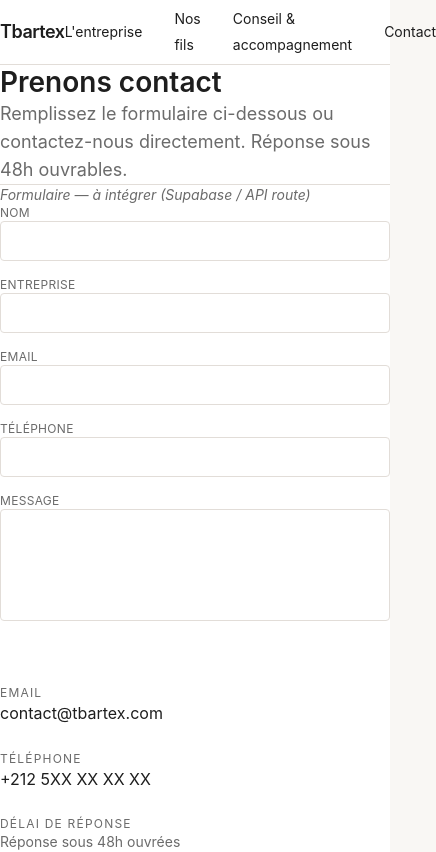
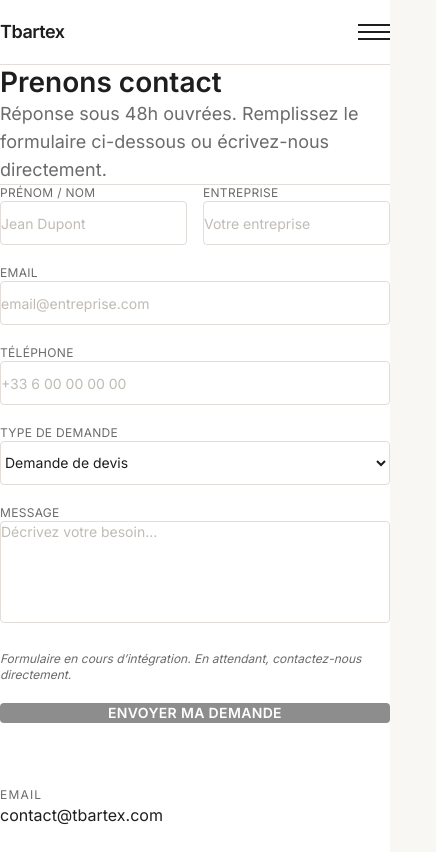
Before and after one commit to Tyouness/tbartex, a Next.js app: page /contact in a window 390 px wide. Shown: the top 852 px of the page, 436 px wide, since content can reach past the window. Built offline with nearby package versions, Linux system fonts and the light colour scheme.

Commit message:
feat: V1 front — Inter font, header responsive, content centralisé, pages améliorées

```diff
--- a/app/conseil/page.tsx
+++ b/app/conseil/page.tsx
@@ -9,14 +9,20 @@ export default function ConseilPage() {
     <>
       <PageHero
         title="Conseil & accompagnement"
-        subtitle="Tbartex ne se limite pas à la fourniture de fils. Nous accompagnons nos clients dans leurs choix techniques et commerciaux."
+        subtitle="Tbartex ne se limite pas à la fourniture de fils. Nous accompagnons nos clients dans leurs choix techniques et commerciaux pour préserver la qualité et améliorer les marges."
       />
 
       <SectionWrapper alternate>
         <Container>
-          <div className="grid grid-cols-1 sm:grid-cols-2 gap-10">
-            {axesValeur.map((axe) => (
-              <div key={axe.id}>
+          <div className="grid grid-cols-1 md:grid-cols-2 gap-10">
+            {axesValeur.map((axe, i) => (
+              <div
+                key={axe.id}
+                className="p-6 border border-[#e2ddd8] bg-[#f9f7f4]"
+              >
+                <p className="text-xs uppercase tracking-widest text-[#c8a96e] mb-3">
+                  {String(i + 1).padStart(2, "0")}
+                </p>
                 <h3 className="text-base font-semibold text-[#1e1e1e] mb-3">{axe.titre}</h3>
                 <p className="text-sm text-[#6b6b6b]">{axe.corps}</p>
               </div>
--- a/app/contact/page.tsx
+++ b/app/contact/page.tsx
@@ -1,66 +1,115 @@
+"use client";
+
 import Container from "@/components/ui/Container";
 import SectionWrapper from "@/components/ui/SectionWrapper";
 import PageHero from "@/components/sections/PageHero";
+import Button from "@/components/ui/Button";
 import { siteConfig } from "@/content/site";
+
+const inputClass =
+  "w-full h-11 px-4 border border-[#e2ddd8] bg-white text-sm text-[#1e1e1e] rounded-[4px] outline-none focus:border-[#c8a96e] transition-colors placeholder:text-[#c0bbb5]";
+
+const labelClass = "block text-xs uppercase tracking-wide text-[#6b6b6b] mb-2";
 
 export default function ContactPage() {
   return (
     <>
       <PageHero
         title="Prenons contact"
-        subtitle="Remplissez le formulaire ci-dessous ou contactez-nous directement. Réponse sous 48h ouvrables."
+        subtitle={`${siteConfig.delaiReponse}. Remplissez le formulaire ci-dessous ou écrivez-nous directement.`}
       />
 
       <SectionWrapper alternate>
         <Container>
-          <div className="grid grid-cols-1 sm:grid-cols-2 gap-16">
+          <div className="grid grid-cols-1 md:grid-cols-2 gap-16">
 
-            {/* Formulaire placeholder — sera connecté à Supabase */}
-            <div>
-              <p className="text-sm text-[#a0a0a0] mb-6 italic">
-                Formulaire — à intégrer (Supabase / API route)
-              </p>
-              <div className="flex flex-col gap-4">
-                {["Nom", "Entreprise", "Email", "Téléphone"].map((field) => (
-                  <div key={field}>
-                    <label className="block text-xs uppercase tracking-wide text-[#6b6b6b] mb-1">
-                      {field}
-                    </label>
-                    <div className="h-10 border border-[#e2ddd8] rounded-[4px] bg-white" />
-                  </div>
-                ))}
+            {/* Formulaire — non fonctionnel, à brancher avec Supabase */}
+            <form className="flex flex-col gap-5" onSubmit={(e) => e.preventDefault()}>
+              <div className="grid grid-cols-2 gap-4">
                 <div>
-                  <label className="block text-xs uppercase tracking-wide text-[#6b6b6b] mb-1">
-                    Message
-                  </label>
-                  <div className="h-28 border border-[#e2ddd8] rounded-[4px] bg-white" />
+                  <label className={labelClass}>Prénom / Nom</label>
+                  <input
+                    type="text"
+                    placeholder="Jean Dupont"
+                    className={inputClass}
+                    disabled
+                  />
+                </div>
+                <div>
+                  <label className={labelClass}>Entreprise</label>
+                  <input
+                    type="text"
+                    placeholder="Votre entreprise"
+                    className={inputClass}
+                    disabled
+                  />
                 </div>
               </div>
-            </div>
+              <div>
+                <label className={labelClass}>Email</label>
+                <input
+                  type="email"
+                  placeholder="email@entreprise.com"
+                  className={inputClass}
+                  disabled
+                />
+              </div>
+              <div>
+                <label className={labelClass}>Téléphone</label>
+                <input
+                  type="tel"
+                  placeholder="+33 6 00 00 00 00"
+                  className={inputClass}
+                  disabled
+                />
+              </div>
+              <div>
+                <label className={labelClass}>Type de demande</label>
+                <select className={`${inputClass} cursor-not-allowed`} disabled>
+                  <option>Demande de devis</option>
+                  <option>Demande d’information</option>
+                  <option>Autre</option>
+                </select>
+              </div>
+              <div>
+                <label className={labelClass}>Message</label>
+                <textarea
+                  placeholder="Décrivez votre besoin…"
+                  rows={5}
+                  className={`${inputClass} h-auto py-3 resize-none`}
+                  disabled
+                />
+              </div>
+              <p className="text-xs text-[#a0a0a0] italic">
+                Formulaire en cours d’intégration. En attendant, contactez-nous directement.
+              </p>
+              <Button type="submit" variant="primary" className="opacity-50 cursor-not-allowed">
+                Envoyer ma demande
+              </Button>
+            </form>
 
-            {/* Coordonnées directes */}
-            <div className="flex flex-col gap-6">
+            {/* Coordonnées */}
+            <div className="flex flex-col gap-8">
               <div>
-                <p className="text-xs uppercase tracking-widest text-[#a0a0a0] mb-2">Email</p>
+                <p className="text-xs uppercase tracking-widest text-[#a0a0a0] mb-3">Email</p>
                 <a
                   href={`mailto:${siteConfig.email}`}
-                  className="text-[#1e1e1e] hover:text-[#c8a96e] transition-colors"
+                  className="text-base text-[#1e1e1e] hover:text-[#c8a96e] transition-colors"
                 >
                   {siteConfig.email}
                 </a>
               </div>
               <div>
-                <p className="text-xs uppercase tracking-widest text-[#a0a0a0] mb-2">Téléphone</p>
+                <p className="text-xs uppercase tracking-widest text-[#a0a0a0] mb-3">Téléphone</p>
                 <a
                   href={`tel:${siteConfig.telephone}`}
-                  className="text-[#1e1e1e] hover:text-[#c8a96e] transition-colors"
+                  className="text-base text-[#1e1e1e] hover:text-[#c8a96e] transition-colors"
                 >
                   {siteConfig.telephone}
                 </a>
               </div>
-              <div>
-                <p className="text-xs uppercase tracking-widest text-[#a0a0a0] mb-2">Délai de réponse</p>
-                <p className="text-sm text-[#6b6b6b]">{siteConfig.delaiReponse}</p>
+              <div className="border-t border-[#e2ddd8] pt-6">
+                <p className="text-sm text-[#6b6b6b]">{siteConfig.delaiReponse}.</p>
               </div>
             </div>
 
--- a/app/entreprise/page.tsx
+++ b/app/entreprise/page.tsx
@@ -2,6 +2,7 @@ import Container from "@/components/ui/Container";
 import SectionWrapper from "@/components/ui/SectionWrapper";
 import PageHero from "@/components/sections/PageHero";
 import CtaBanner from "@/components/sections/CtaBanner";
+import { siteConfig } from "@/content/site";
 
 export default function EntreprisePage() {
   return (
@@ -11,34 +12,46 @@ export default function EntreprisePage() {
         subtitle="Tbartex est une entreprise marocaine spécialisée dans l’importation et la revente B2B de fils textiles, fondée en 2005."
       />
 
+      {/* Activité */}
       <SectionWrapper alternate>
         <Container>
-          <h2 className="text-2xl font-semibold text-[#1e1e1e] mb-6">Notre activité</h2>
-          <p className="text-[#6b6b6b] mb-4">
-            Tbartex approvisionne des industriels textiles en fils de qualité, en volumes adaptés
-            aux besoins de la production. Notre métier principal : l’importation et la revente
-            B2B de fils textiles.
-          </p>
-          <p className="text-[#6b6b6b]">
-            Nous travaillons avec un réseau de sourcing international sélectionné pour sa
-            fiabilité et la régularité de ses livraisons.
-          </p>
+          <div className="grid grid-cols-1 md:grid-cols-2 gap-12 items-start">
+            <div>
+              <h2 className="text-xl font-semibold text-[#1e1e1e] mb-5">Notre activité</h2>
+              <p className="text-[#6b6b6b] mb-4">
+                Tbartex approvisionne des industriels textiles en fils de qualité,
+                en volumes adaptés aux besoins de la production. Notre métier :
+                l’importation et la revente B2B de fils textiles à des clients
+                professionnels exigeants.
+              </p>
+              <p className="text-[#6b6b6b]">
+                Fondée en {siteConfig.anneeCreation}, l’entreprise a développé un
+                réseau de sourcing international sélectionné pour sa fiabilité et la
+                régularité de ses livraisons.
+              </p>
+            </div>
+            <div>
+              <h2 className="text-xl font-semibold text-[#1e1e1e] mb-5">Notre réseau</h2>
+              <p className="text-[#6b6b6b]">
+                Tbartex travaille avec un réseau de fournisseurs internationaux
+                sélectionnés pour leur sérieux, leurs standards de qualité et leur
+                capacité à livrer en volumes réguliers. Ce réseau nous permet de
+                répondre à des demandes variées, y compris hors catalogue.
+              </p>
+            </div>
+          </div>
         </Container>
       </SectionWrapper>
 
+      {/* Engagements */}
       <SectionWrapper>
         <Container>
-          <h2 className="text-2xl font-semibold text-[#1e1e1e] mb-6">Nos engagements</h2>
-          <ul className="flex flex-col gap-4">
-            {[
-              "Approvisionnement régulier en volumes adaptés",
-              "Qualité constante et maîtrisée",
-              "Réactivité et disponibilité",
-              "Conseil personnalisé selon l’usage final",
-            ].map((item) => (
-              <li key={item} className="flex items-start gap-3">
-                <span className="mt-1 w-1.5 h-1.5 rounded-full bg-[#c8a96e] shrink-0" />
-                <span className="text-[#6b6b6b] text-sm">{item}</span>
+          <h2 className="text-xl font-semibold text-[#1e1e1e] mb-8">Nos engagements</h2>
+          <ul className="grid grid-cols-1 sm:grid-cols-2 gap-4">
+            {siteConfig.engagements.map((item) => (
+              <li key={item} className="flex items-start gap-4 p-5 border border-[#e2ddd8] bg-white">
+                <span className="mt-1.5 w-1.5 h-1.5 rounded-full bg-[#c8a96e] shrink-0" />
+                <span className="text-sm text-[#6b6b6b]">{item}</span>
               </li>
             ))}
           </ul>
--- a/app/globals.css
+++ b/app/globals.css
@@ -1,6 +1,6 @@
 @import "tailwindcss";
 
-/* ─── Variables de design — à affiner à l'étape charte visuelle ─── */
+/* ─── Variables de design ─── */
 :root {
   --color-bg: #f9f7f4;
   --color-surface: #ffffff;
@@ -9,7 +9,6 @@
   --color-accent: #c8a96e;
   --color-accent-dark: #a88a52;
   --color-border: #e2ddd8;
-  --font-sans: 'Inter', system-ui, -apple-system, sans-serif;
   --max-width: 1200px;
   --radius: 4px;
 }
@@ -31,12 +30,12 @@ html {
 body {
   background-color: var(--color-bg);
   color: var(--color-text);
-  font-family: var(--font-sans);
+  font-family: var(--font-inter), system-ui, -apple-system, sans-serif;
   line-height: 1.6;
   -webkit-font-smoothing: antialiased;
 }
 
-/* ─── Typographie de base ─── */
+/* ─── Typographie ─── */
 h1, h2, h3, h4 {
   line-height: 1.25;
   font-weight: 600;
--- a/app/layout.tsx
+++ b/app/layout.tsx
@@ -1,7 +1,14 @@
 import type { Metadata } from "next";
+import { Inter } from "next/font/google";
 import "./globals.css";
 import Header from "@/components/layout/Header";
 import Footer from "@/components/layout/Footer";
+
+const inter = Inter({
+  subsets: ["latin"],
+  variable: "--font-inter",
+  display: "swap",
+});
 
 export const metadata: Metadata = {
   title: "Tbartex — Importateur B2B de fils textiles",
@@ -15,7 +22,7 @@ export default function RootLayout({
   children: React.ReactNode;
 }) {
   return (
-    <html lang="fr">
+    <html lang="fr" className={inter.variable}>
       <body>
         <Header />
         <main>{children}</main>
--- a/app/nos-fils/page.tsx
+++ b/app/nos-fils/page.tsx
@@ -9,34 +9,46 @@ export default function NosFilsPage() {
     <>
       <PageHero
         title="Nos fils"
-        subtitle="Tbartex propose une gamme de fils textiles organisée par univers de production, adaptée aux besoins industriels en volume."
+        subtitle="Une gamme organisée par univers de production, adaptée aux besoins industriels en volume. Les fils listés ci-dessous représentent nos familles principales — d’autres références sont disponibles sur demande."
       />
 
+      {/* Grille des univers */}
       <SectionWrapper alternate>
         <Container>
-          <div className="grid grid-cols-1 sm:grid-cols-2 lg:grid-cols-3 gap-8">
+          <div className="grid grid-cols-1 sm:grid-cols-2 lg:grid-cols-3 gap-6">
             {univers.map((u) => (
               <div
                 key={u.id}
-                className="border border-[#e2ddd8] p-6 bg-[#f9f7f4]"
+                className="flex flex-col border border-[#e2ddd8] p-6 bg-[#f9f7f4]"
               >
-                <h3 className="text-base font-semibold text-[#1e1e1e] mb-3">{u.titre}</h3>
-                <p className="text-sm text-[#6b6b6b] mb-4">{u.description}</p>
-                <p className="text-xs text-[#a0a0a0]">
-                  {u.matieres.join(" · ")}
-                </p>
+                <h3 className="text-sm font-semibold text-[#1e1e1e] uppercase tracking-wide mb-3">
+                  {u.titre}
+                </h3>
+                <p className="text-sm text-[#6b6b6b] mb-5 flex-1">{u.description}</p>
+                <div className="pt-4 border-t border-[#e2ddd8]">
+                  <p className="text-xs text-[#a0a0a0] leading-relaxed">
+                    {u.matieres.join(" · ")}
+                  </p>
+                </div>
               </div>
             ))}
           </div>
         </Container>
       </SectionWrapper>
 
+      {/* Sourcing sur demande */}
       <SectionWrapper>
         <Container>
-          <p className="text-[#6b6b6b]">
-            Vous recherchez une référence spécifique non listée ci-dessus ?
-            Notre réseau de sourcing couvre des besoins hors catalogue standard.
-          </p>
+          <div className="max-w-2xl">
+            <h2 className="text-xl font-semibold text-[#1e1e1e] mb-4">
+              Vous ne trouvez pas ce que vous cherchez ?
+            </h2>
+            <p className="text-[#6b6b6b]">
+              Notre réseau de sourcing couvre des besoins hors catalogue standard.
+              Si votre référence ne figure pas dans les familles ci-dessus,
+              contactez-nous avec votre cahier des charges.
+            </p>
+          </div>
         </Container>
       </SectionWrapper>
 
--- a/app/page.tsx
+++ b/app/page.tsx
@@ -2,6 +2,7 @@ import Container from "@/components/ui/Container";
 import SectionWrapper from "@/components/ui/SectionWrapper";
 import Button from "@/components/ui/Button";
 import CtaBanner from "@/components/sections/CtaBanner";
+import { siteConfig } from "@/content/site";
 
 export default function HomePage() {
   return (
@@ -9,19 +10,21 @@ export default function HomePage() {
       {/* Hero */}
       <section className="py-24 bg-white border-b border-[#e2ddd8]">
         <Container>
-          <p className="text-xs uppercase tracking-widest text-[#c8a96e] mb-4">
+          <p className="text-xs uppercase tracking-widest text-[#c8a96e] mb-5">
             Importateur B2B de fils textiles
           </p>
-          <h1 className="text-5xl font-semibold text-[#1e1e1e] max-w-2xl mb-6 leading-tight">
-            Tbartex
+          <h1 className="font-semibold text-[#1e1e1e] max-w-2xl mb-6 leading-tight">
+            Tbartex approvisionne les industriels textiles qui exigent
+            fiabilité, volume et conseil.
           </h1>
           <p className="text-lg text-[#6b6b6b] max-w-xl mb-10">
-            Fourniture de fils textiles en volumes industriels.
-            Sourcing international, conseil expert, approvisionnement régulier.
+            Depuis {siteConfig.anneeCreation}, Tbartex fournit des fils textiles
+            en gros à des clients professionnels. Sourcing international,
+            gamme large, accompagnement concret.
           </p>
           <div className="flex flex-wrap gap-4">
             <Button href="/contact" variant="primary">
-              Nous contacter
+              Parler de votre besoin
             </Button>
             <Button href="/nos-fils" variant="secondary">
               Découvrir nos fils
@@ -30,23 +33,54 @@ export default function HomePage() {
         </Container>
       </section>
 
-      {/* Positionnement */}
+      {/* Positionnement — 3 points */}
       <SectionWrapper alternate>
         <Container>
-          <h2 className="text-2xl font-semibold text-[#1e1e1e] mb-10">
+          <h2 className="text-xl font-semibold text-[#1e1e1e] mb-10">
             Pourquoi Tbartex
           </h2>
           <div className="grid grid-cols-1 sm:grid-cols-3 gap-8">
-            {[
-              { titre: "Sourcing international", texte: "Un réseau d’approvisionnement fiable et sélectionné pour la régularité et la qualité." },
-              { titre: "Large gamme de fils", texte: "Chaussettes, bonneterie, tissage, bandes élastiques, fils spéciaux — selon l’usage réel." },
-              { titre: "Conseil expert", texte: "Alternatives, optimisation des marges, orientation selon l’usage final." },
-            ].map((item) => (
-              <div key={item.titre}>
-                <h3 className="text-base font-semibold text-[#1e1e1e] mb-2">{item.titre}</h3>
-                <p className="text-sm text-[#6b6b6b]">{item.texte}</p>
+            {siteConfig.positionnement.map((point) => (
+              <div key={point.titre}>
+                <h3 className="text-sm font-semibold text-[#1e1e1e] uppercase tracking-wide mb-3">
+                  {point.titre}
+                </h3>
+                <p className="text-sm text-[#6b6b6b]">{point.texte}</p>
               </div>
             ))}
+          </div>
+        </Container>
+      </SectionWrapper>
+
+      {/* Chiffres clés */}
+      <SectionWrapper>
+        <Container>
+          <div className="grid grid-cols-3 gap-8 border-t border-b border-[#e2ddd8] py-12">
+            {siteConfig.chiffresCles.map((c) => (
+              <div key={c.label} className="text-center">
+                <p className="text-3xl font-semibold text-[#1e1e1e] mb-2">{c.valeur}</p>
+                <p className="text-xs uppercase tracking-widest text-[#a0a0a0]">{c.label}</p>
+              </div>
+            ))}
+          </div>
+        </Container>
+      </SectionWrapper>
+
+      {/* Aperçu valeur ajoutée */}
+      <SectionWrapper alternate>
+        <Container>
+          <div className="max-w-2xl">
+            <h2 className="text-xl font-semibold text-[#1e1e1e] mb-4">
+              Plus qu’un fournisseur de fil
+            </h2>
+            <p className="text-[#6b6b6b] mb-6">
+              Tbartex conseille ses clients sur le choix des matières, propose des
+              alternatives adaptées et aide à préserver la qualité tout en
+              optimisant les coûts. Un rôle de partenaire, pas seulement de vendeur.
+            </p>
+            <Button href="/conseil" variant="ghost">
+              Voir notre approche &rarr;
+            </Button>
           </div>
         </Container>
       </SectionWrapper>
@@ -54,7 +88,7 @@ export default function HomePage() {
       {/* CTA final */}
       <CtaBanner
         heading="Un besoin spécifique ? Parlons-en."
-        buttonLabel="Parler de votre besoin"
+        buttonLabel="Nous contacter"
         buttonHref="/contact"
       />
     </>
--- a/components/layout/Header.tsx
+++ b/components/layout/Header.tsx
@@ -1,4 +1,7 @@
+"use client";
+
 import Link from "next/link";
+import { useState } from "react";
 
 const navLinks = [
   { label: "L'entreprise", href: "/entreprise" },
@@ -8,16 +11,21 @@ const navLinks = [
 ];
 
 export default function Header() {
+  const [isOpen, setIsOpen] = useState(false);
+
   return (
     <header className="sticky top-0 z-50 bg-white border-b border-[#e2ddd8]">
       <nav className="w-full mx-auto px-6 max-w-[1200px] flex items-center justify-between h-16">
+        {/* Logo */}
         <Link
           href="/"
           className="text-[#1e1e1e] font-semibold text-lg tracking-tight hover:text-[#c8a96e] transition-colors"
         >
           Tbartex
         </Link>
-        <ul className="flex items-center gap-8">
+
+        {/* Navigation desktop */}
+        <ul className="hidden md:flex items-center gap-8">
           {navLinks.map((link) => (
             <li key={link.href}>
               <Link
@@ -29,7 +37,50 @@ export default function Header() {
             </li>
           ))}
         </ul>
+
+        {/* Bouton hamburger mobile */}
+        <button
+          className="md:hidden flex flex-col justify-center gap-[5px] w-8 h-8 cursor-pointer"
+          onClick={() => setIsOpen((prev) => !prev)}
+          aria-label={isOpen ? "Fermer le menu" : "Ouvrir le menu"}
+          aria-expanded={isOpen}
+        >
+          <span
+            className={`block h-[2px] w-full bg-[#1e1e1e] transition-transform duration-200 ${
+              isOpen ? "translate-y-[7px] rotate-45" : ""
+            }`}
+          />
+          <span
+            className={`block h-[2px] w-full bg-[#1e1e1e] transition-opacity duration-200 ${
+              isOpen ? "opacity-0" : ""
+            }`}
+          />
+          <span
+            className={`block h-[2px] w-full bg-[#1e1e1e] transition-transform duration-200 ${
+              isOpen ? "-translate-y-[7px] -rotate-45" : ""
+            }`}
+          />
+        </button>
       </nav>
+
+      {/* Navigation mobile */}
+      {isOpen && (
+        <div className="md:hidden bg-white border-t border-[#e2ddd8]">
+          <ul className="flex flex-col px-6 py-4 gap-1">
+            {navLinks.map((link) => (
+              <li key={link.href}>
+                <Link
+                  href={link.href}
+                  className="block py-3 text-sm text-[#1e1e1e] border-b border-[#e2ddd8] last:border-0"
+                  onClick={() => setIsOpen(false)}
+                >
+                  {link.label}
+                </Link>
+              </li>
+            ))}
+          </ul>
+        </div>
+      )}
     </header>
   );
 }
--- a/content/site.ts
+++ b/content/site.ts
@@ -9,7 +9,25 @@ export const siteConfig = {
   chiffresCles: [
     { valeur: "2005", label: "Année de création" },
     { valeur: "B2B", label: "Exclusivement professionnel" },
-    { valeur: "5+", label: "Univers textiles couverts" },
+    { valeur: "5", label: "Univers textiles couverts" },
+  ],
+
+  positionnement: [
+    {
+      titre: "Sourcing international",
+      texte:
+        "Un réseau d'approvisionnement sélectionné pour sa fiabilité et la régularité de ses livraisons en volume.",
+    },
+    {
+      titre: "Large gamme de fils",
+      texte:
+        "Chaussettes, bonneterie, tissage, bandes élastiques, fils spéciaux — adaptés à l'usage réel de chaque client.",
+    },
+    {
+      titre: "Conseil & expertise",
+      texte:
+        "Proposition d'alternatives, optimisation des marges, orientation selon l'usage final et les contraintes de production.",
+    },
   ],
 
   engagements: [
--- a/types/index.ts
+++ b/types/index.ts
@@ -15,3 +15,8 @@ export interface ChiffreCle {
   valeur: string;
   label: string;
 }
+
+export interface PositionnementPoint {
+  titre: string;
+  texte: string;
+}
```
